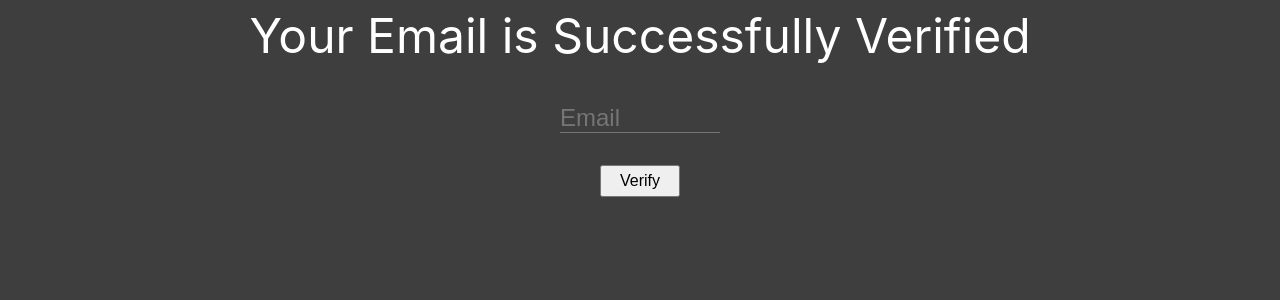
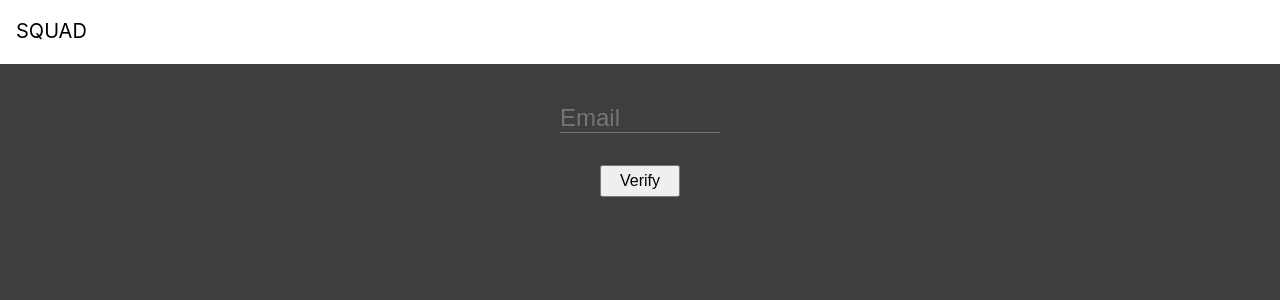
Before and after one commit to Kota-Gang/SQUAD, a React (Vite) app in the folder client/: page /squadaccountemailverification in a window 1280 px wide. Shown: the top 300 px of the page. Built offline with nearby package versions, Linux system fonts and the light colour scheme; no server answers.

Commit message:
Create Header Component

```diff
--- a/client/src/App.jsx
+++ b/client/src/App.jsx
@@ -3,9 +3,12 @@ import { BrowserRouter, Routes, Route } from "react-router-dom"
 import Home from './Pages/Home/Home'
 import EmailVerification from "./Pages/Authenctication/emailVerification"
 
+import Header from './Components/Header/Header'
+
 function App() {
   return (
     <BrowserRouter>
+        <Header/>
       <Routes>
         <Route path="/" element={<Home/>}></Route>
         <Route path="/squadaccountemailverification" element={<EmailVerification/>}></Route>
--- a/client/src/Components/Header/Header.jsx
+++ b/client/src/Components/Header/Header.jsx
@@ -0,0 +1,27 @@
+import React, { useEffect, useState } from 'react'
+import './styles.scss'
+import { auth } from '../../Pages/Authenctication/firebaseconfig'
+import { onAuthStateChanged } from 'firebase/auth'
+
+const Header = () => {
+
+    const [user,setUser] = useState(null);
+
+    onAuthStateChanged(auth , (userCredential)=>{
+        setUser({photoURL:userCredential.photoURL,userName:userCredential.displayName});
+        console.log(userCredential);
+    })
+
+    useEffect(()=>{
+        // console.log(auth.name)
+    },[])
+
+  return (
+    <div className='header'>
+      <div className='logo'>SQUAD</div>
+      {user && <div className='user'> <img src={user.photoURL } className='profilePicture' alt="" /> {user.userName}</div>}
+    </div>
+  )
+}
+
+export default Header
--- a/client/src/Components/Header/styles.scss
+++ b/client/src/Components/Header/styles.scss
@@ -0,0 +1,37 @@
+.header{
+    position: fixed;
+    background-color: rgb(255, 255, 255);
+    width: 100%;
+    height: 4rem;
+    display: flex;
+    align-items: center;
+    color: black;
+    justify-content: space-between;
+    .logo{
+        font-size: 1.25rem;
+        margin: 0rem 1rem;
+        height: 2rem;
+        width: fit-content;
+    }
+    .signin{
+        border: none;
+        border-radius: 4px;
+        background-color: rgb(8, 118, 221);
+        width: 4rem;
+        height: 2rem;
+    }
+    .user{
+        font-size: 1.25rem;
+        margin: 0 1rem;
+        display: flex;
+        align-items: center;
+
+        .profilePicture{
+            border: none;
+            border-radius: 100px;
+            width: 3rem;
+            height: 3rem;
+            margin: 0 1rem;
+        }
+    }
+}
```
Also changed, not shown: client/src/Components/Footer/Footer.jsx (+11 -0 lines).
